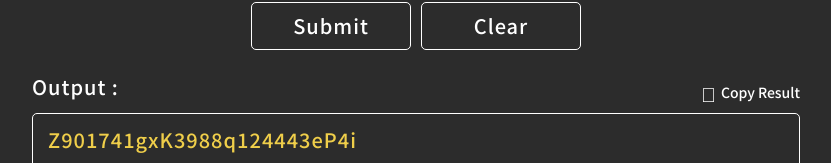
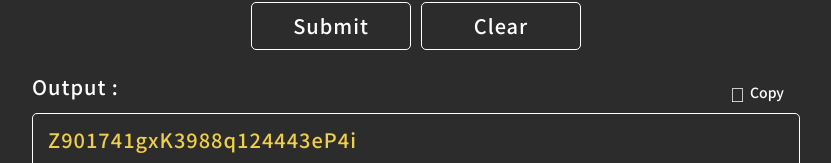
Before and after one commit to waveciou/Encoder, a React (Vite) app: page / in a window 1280 px wide. Both pictures are taken after typing "Sample" into the empty fields and a click on the button "Submit". Shown: the part 503-666 px from the top of the page, without its empty margins (224-1055 px from the left). Built offline with nearby package versions, Linux system fonts and the light colour scheme.

Commit message:
[dev] edit copy button

```diff
--- a/src/resources/components/outputArticle.tsx
+++ b/src/resources/components/outputArticle.tsx
@@ -1,26 +1,43 @@
-import React from 'react';
+import React, { useCallback, useEffect, useRef, useState } from 'react';
 import { CopyToClipboard } from 'react-copy-to-clipboard';
 
-const outputArticle = ({ textOutput }: { textOutput: string }) => (
+const outputArticle = ({ textOutput }: { textOutput: string }) => {
+  const [ isCopied, setIsCopied ] = useState<boolean>(false);
+  const timer = useRef<number>(0);
+
+  const copiedHandler = useCallback(() => {
+    setIsCopied(true);
+    clearTimeout(timer.current);
+    timer.current = setTimeout(() => setIsCopied(false), 2000) as unknown as number;
+
+    return () => clearTimeout(timer.current);
+  }, []);
+
+  useEffect(() => {
+    if (textOutput === '') {
+      clearTimeout(timer.current);
+    }
+  }, [textOutput]);
+
+  return (
     <div className="article">
       <div className="article__header">
         <label className="caption" htmlFor="output-area">Output :</label>
         {
           textOutput !== '' &&
-          (
           <CopyToClipboard
             text={ textOutput }
-              onCopy={() => window.alert('Successfully copied')}
+            onCopy={() => copiedHandler()}
           >
-              <button type="button" className="copy-btn">
-                <span>Copy Result</span>
+            <button type="button" className={`copy-btn ${ isCopied && 'is-active' }`}>
+              <span>{ isCopied ? 'Copied' : 'Copy'}</span>
             </button>
           </CopyToClipboard>
-          )
         }
       </div>
       <div id="output-area" className="textarea">{ textOutput }</div>
     </div>
   );
+};
 
 export default outputArticle;
--- a/src/resources/scss/main.scss
+++ b/src/resources/scss/main.scss
@@ -303,6 +303,7 @@ p {
   display: flex;
   align-items: center;
   font-size: map-get($normal-font-size, small);
+  text-align: left;
   color: $color-white;
 
   &::before {
@@ -312,6 +313,16 @@ p {
     margin-right: 5px;
     display: block;
     font-size: 20px;
+  }
+
+  span {
+    min-width: 50px;
+    display: block;
+    color: inherit;
+  }
+
+  &.is-active {
+    color: $color-yellow;
   }
 }
 
```
Lines whose indentation alone changed are shown as unchanged.
